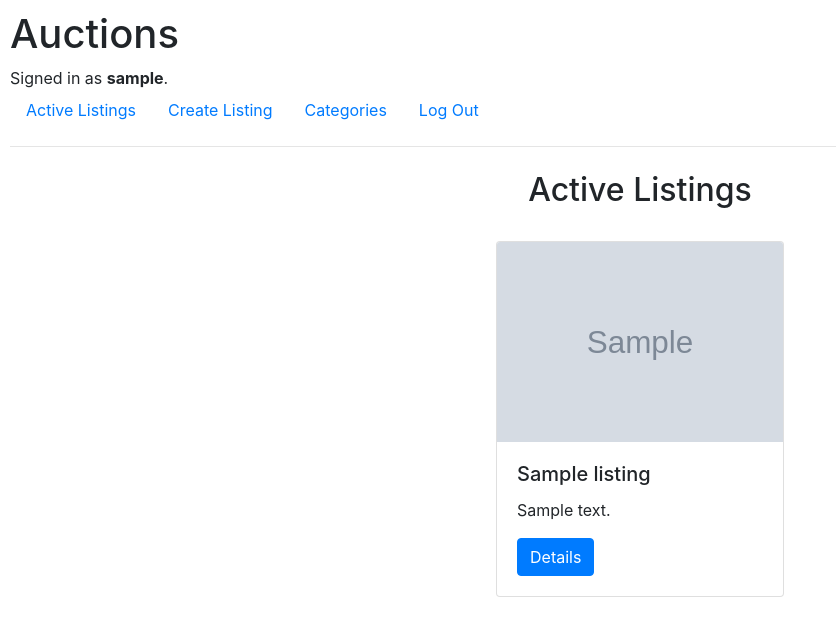
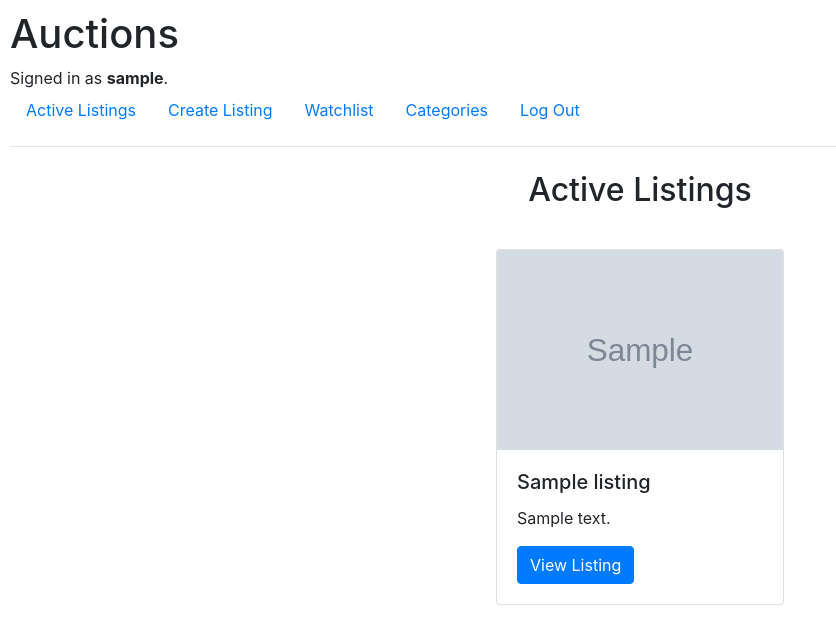
Before and after one commit to kjown/commerce, a Django app: page / in a window 1280 px wide. Shown: the top 644 px of the page, without its empty margins (0-836 px from the left). Run offline with Django 3.2, Linux system fonts and the light colour scheme; a user stored in the database is signed in; tables that the repository leaves empty hold one stand-in row (values such as "Sample post"); grey boxes marked "Sample" are stand-in pictures; some libraries are stand-ins or nearby versions.

Commit message:
feat: implemented watchlist functionality such as Watchlist page, adding and removing  Watchlist

```diff
--- a/auctions/models.py
+++ b/auctions/models.py
@@ -22,6 +22,7 @@ class Listing(models.Model):
     creator = models.ForeignKey(User, on_delete=models.CASCADE, blank=True, null=True, related_name="user")
     created_time = models.DateTimeField(auto_now_add=True)
     isActive = models.BooleanField(default=True)
+    watchlist = models.ManyToManyField(User, blank=True, null=True, related_name="listingWatchlist")
 
     def __str__(self):
         return self.title
--- a/auctions/templates/auctions/_listing_card.html
+++ b/auctions/templates/auctions/_listing_card.html
@@ -8,7 +8,7 @@
                     <div class="card-body">
                         <h5 class="card-title">{{ listing.title }}</h5>
                         <p class="card-text">{{ listing.description }}</p>
-                        <a href="#" class="btn btn-primary">Details</a>
+                        <a href="{% url 'listing' id=listing.id %}" class="btn btn-primary">View Listing</a>
                     </div>
                 </div>
             {% endfor %}
--- a/auctions/templates/auctions/create.html
+++ b/auctions/templates/auctions/create.html
@@ -1,4 +1,9 @@
 {% extends "auctions/layout.html" %}
+
+{% block title %}
+    Create Listing
+{% endblock %}
+
 {% block body %}
     <h2>Create New Listing</h2>
 
--- a/auctions/templates/auctions/index.html
+++ b/auctions/templates/auctions/index.html
@@ -1,20 +1,12 @@
 {% extends "auctions/layout.html" %}
+
+{% block title %}
+    Active Listings
+{% endblock %}
 
 {% block body %}
     <div class="container d-flex justify-content-center my-4">
         <h2>Active Listings</h2>
     </div>
-
-    <div class="container d-flex justify-content-center my-4" >
-    {% for listing in listings %}
-        <div class="card" style="width: 18rem;">
-            <img src="{{ listing.imageUrl }}" alt="{{ listing.title }}" class="card-img-top img-fluid" style="height: 200px; object-fit: cover;">
-            <div class="card-body">
-                <h5 class="card-title">{{ listing.title }}</h5>
-                <p class="card-text">{{ listing.description }}</p>
-                <a href="#" class="btn btn-primary">Details</a>
-            </div>
-        </div>
-    {% endfor %}
-    </div>
+    {% include 'auctions/_listing_card.html' %}
 {% endblock %}
--- a/auctions/templates/auctions/layout.html
+++ b/auctions/templates/auctions/layout.html
@@ -25,6 +25,9 @@
                     <a class="nav-link" href="{% url 'create' %}">Create Listing</a>
                 </li>
                 <li class="nav-item">
+                    <a class="nav-link" href="{% url 'watchlist' %}">Watchlist</a>
+                </li>
+                <li class="nav-item">
                     <a class="nav-link" href="{% url 'categories' %}">Categories</a>
                 </li>
 
--- a/auctions/urls.py
+++ b/auctions/urls.py
@@ -10,4 +10,8 @@ urlpatterns = [
     path("logout", views.logout_view, name="logout"),
     path("register", views.register, name="register"),
     path("create", views.createListing, name="create"),
+    path("listing/<int:id>", views.listing, name="listing"),
+    path("removeWatchlist/<int:id>", views.removeWatchlist, name="removeWatchlist"),
+    path("addWatchlist/<int:id>", views.addWatchlist, name="addWatchlist"),
+    path("watchlist", views.watchlist, name="watchlist"),
 ]
--- a/auctions/views.py
+++ b/auctions/views.py
@@ -6,6 +6,32 @@ from django.urls import reverse
 
 from .models import User, Category, Listing
 
+def listing(request, id):
+    listingData = Listing.objects.get(pk=id)
+    isListingInWatchlist = request.user in listingData.watchlist.all()
+    return render(request, "auctions/listing.html", {
+        "listing": listingData,
+        "isListingInWatchlist": isListingInWatchlist
+    })
+
+def watchlist(request):
+    currentUser = request.user
+    listings = currentUser.listingWatchlist.all()
+    return render(request, "auctions/watchlist.html", {
+        "listings": listings
+    })
+
+def removeWatchlist(request, id):
+    listingData = Listing.objects.get(pk=id)
+    currentUser = request.user
+    listingData.watchlist.remove(currentUser)
+    return HttpResponseRedirect(reverse("listing", args=(id, )))
+
+def addWatchlist(request, id):
+    listingData = Listing.objects.get(pk=id)
+    currentUser = request.user
+    listingData.watchlist.add(currentUser)
+    return HttpResponseRedirect(reverse("listing", args=(id, )))
 
 def index(request):
     activeListings = Listing.objects.filter(isActive=True)
```
Also changed, not shown: auctions/templates/auctions/listing.html (added, +26 -0 lines), auctions/templates/auctions/watchlist.html (+12 -0 lines), auctions/migrations/0003_listing_watchlist.py (added).
